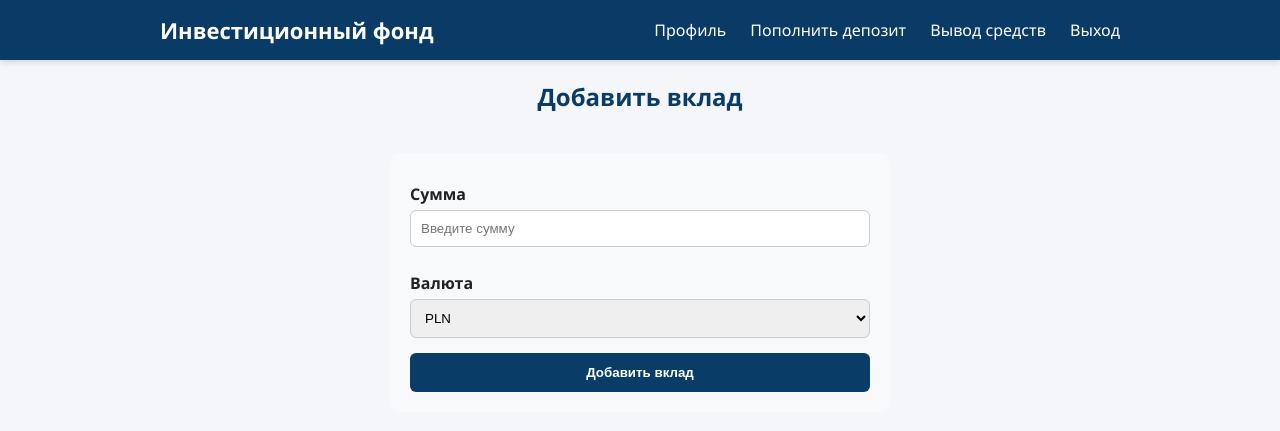
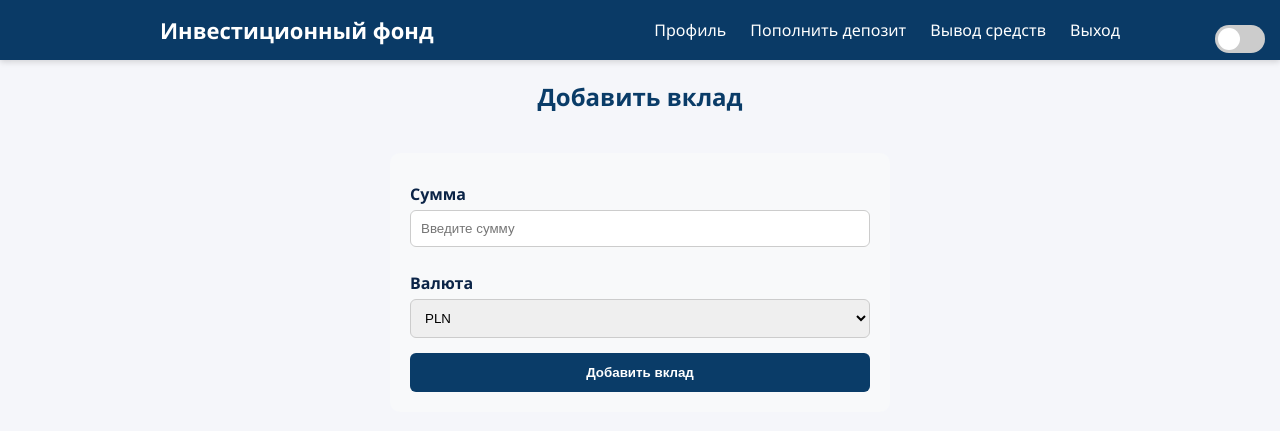
Before and after one commit to denys-shpoltakov/fund_app, a PHP site: page /deposit.php in a window 1280 px wide. Shown: the top 431 px of the page. Run offline with PHP 8.4, Linux system fonts and the light colour scheme.

Commit message:
Создал переключению на темную тему

```diff
--- a/public/deposit.php
+++ b/public/deposit.php
@@ -101,7 +101,78 @@ button:hover {
   background-color: #0e538c;
 }
 
+body.dark {
+  background-color: #121212;
+  color: #ffffff;
+}
 
+.switch {
+  position: fixed;
+  top: 15px;
+  right: 15px;
+  display: inline-block;
+  width: 50px;
+  height: 28px;
+}
+
+.switch input {
+  opacity: 0;
+  width: 0;
+  height: 0;
+}
+
+.slider {
+  position: absolute;
+  cursor: pointer;
+  top: 0;
+  left: 0;
+  right: 0;
+  bottom: 0;
+  background-color: #ccc;
+  transition: 0.3s;
+  border-radius: 34px;
+}
+
+
+.slider:before {
+  position: absolute;
+  content: "";
+  height: 22px;
+  width: 22px;
+  left: 3px;
+  bottom: 3px;
+  background-color: white;
+  transition: 0.3s;
+  border-radius: 50%;
+}
+
+input:checked + .slider {
+  background-color: #000000ff;
+}
+input:checked + .slider:before {
+  transform: translateX(22px);
+}
+/* текст внутри формы */
+a {
+  color: #0077ff;
+  transition: color 0.3s;
+}
+
+body.dark a {
+  color: #66aaff;
+}
+label {
+  color: #0b2447;
+  font-weight: 600;
+  transition: color 0.3s;
+}
+
+body.dark label {
+  color: #cfcfcf;
+}
+body.dark a form {
+  color: #cfcfcf;
+}
   </style>
 </head>
 <body>
@@ -113,6 +184,10 @@ button:hover {
         <a href="/fund_app/public/deposit.php">Пополнить депозит</a>
         <a href="/fund_app/public/widthdraw.php">Вывод средств</a>
         <a href="#">Выход</a>
+        <label class="switch">
+        <input type="checkbox" id="theme-toggle">
+        <span class="slider"></span>
+        </label>
       </nav>
     </div>
   </header>
@@ -133,7 +208,24 @@ button:hover {
           <button>Добавить вклад</button>
         </form>
       </div>
+      <script>
+const toggle = document.getElementById('theme-toggle');
 
+// При загрузке страницы проверяем сохранённую тему
+if (localStorage.getItem('theme') === 'dark') {
+  document.body.classList.add('dark');
+  toggle.checked = true;
+}
 
+toggle.addEventListener('change', () => {
+  if (toggle.checked) {
+    document.body.classList.add('dark');
+    localStorage.setItem('theme', 'dark');
+  } else {
+    document.body.classList.remove('dark');
+    localStorage.setItem('theme', 'light');
+  }
+});
+</script>
 </body>
 </html>
```
Also changed, not shown: public/dashboard.php (+74 -0 lines), public/widthdraw.php (+106 -0 lines).
